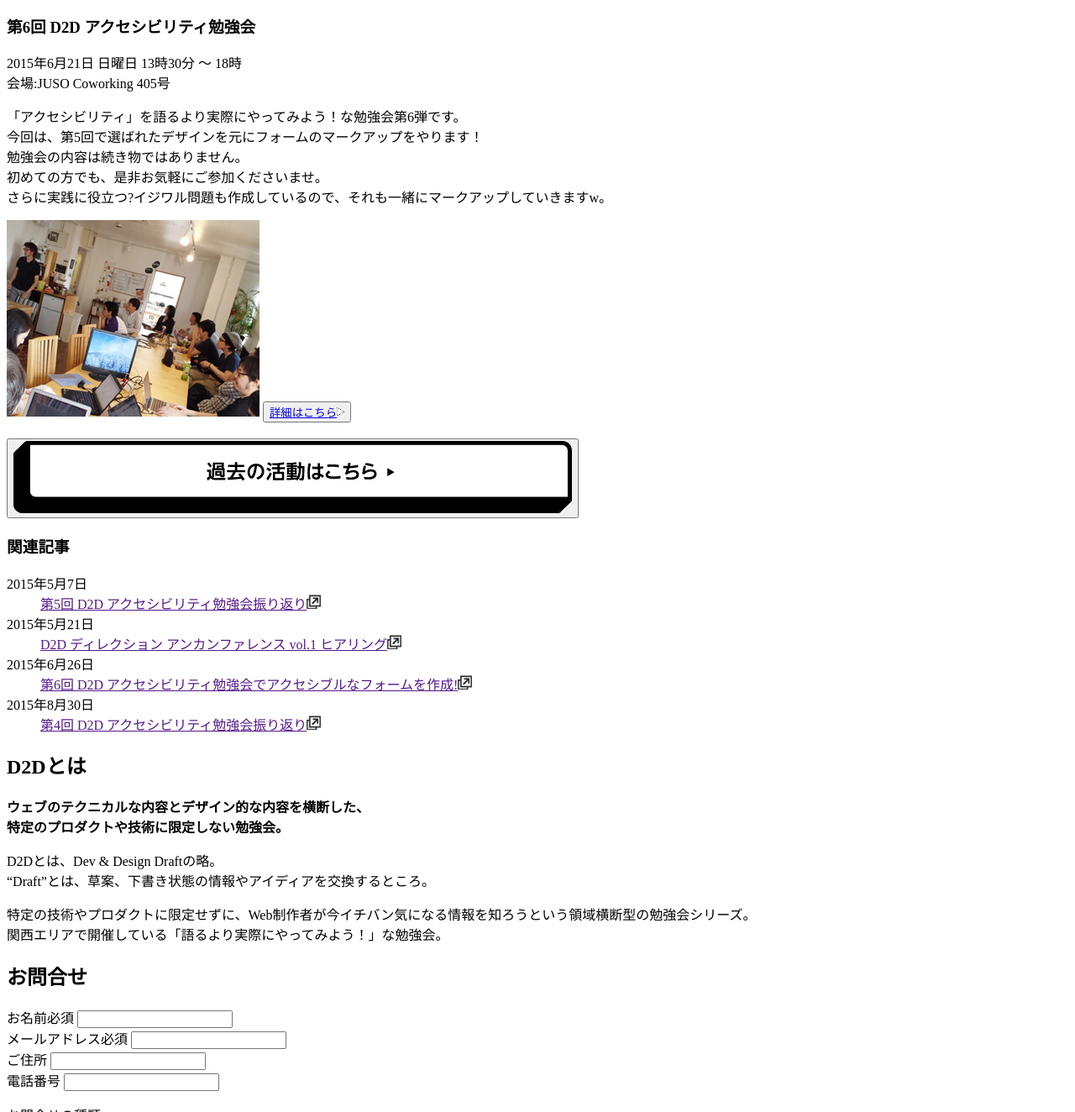
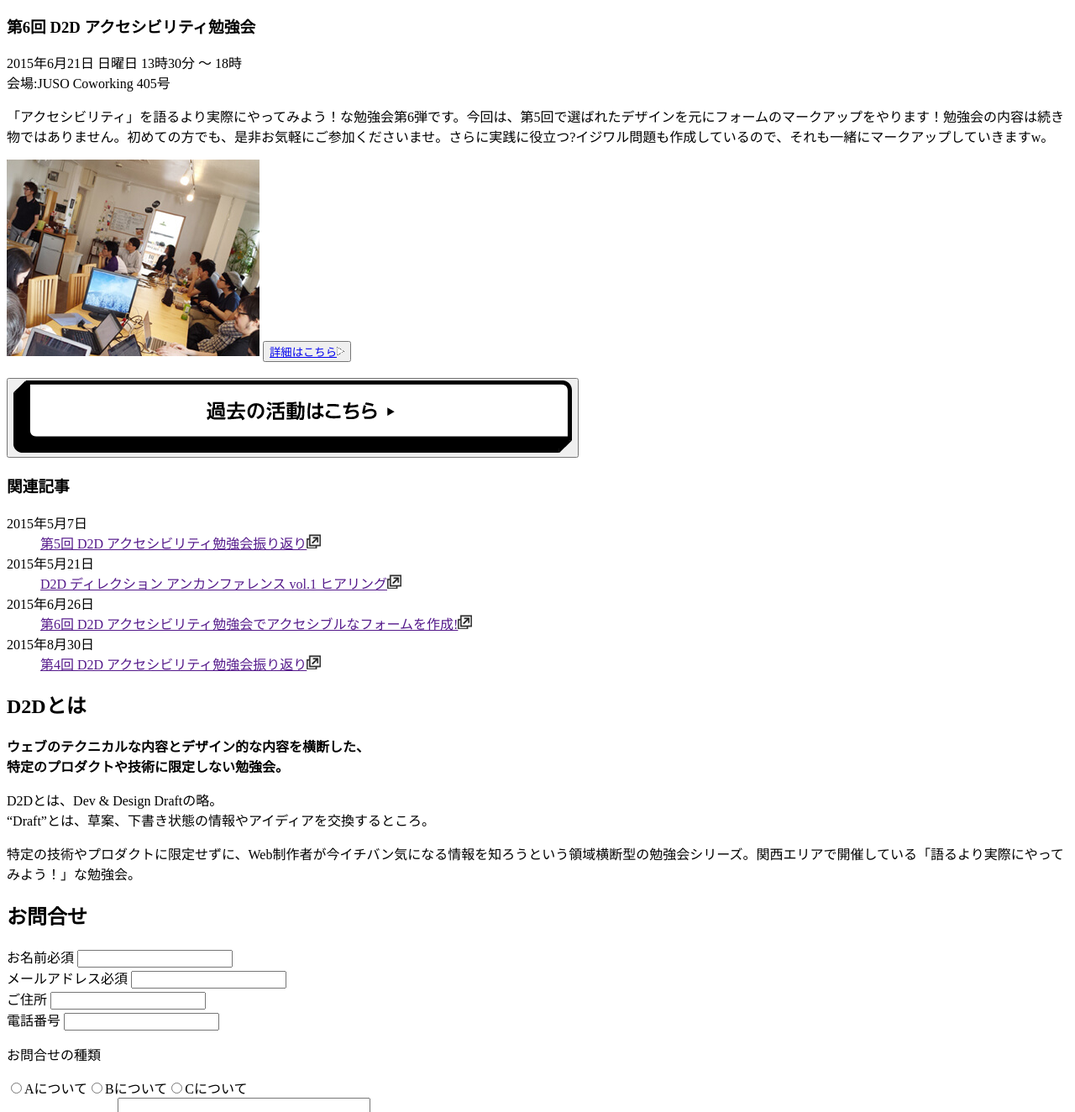
Before and after one commit to D2DRAFT/a11y7C, a plain HTML site: page docs/index.html in a window 1280 px wide. Shown: the part 780-2104 px from the top of the page at 84% size. Drawn offline with Linux system fonts and the light colour scheme.

Commit message:
no message

```diff
--- a/docs/index.html
+++ b/docs/index.html
@@ -30,11 +30,7 @@
 <h3>第6回 D2D  アクセシビリティ勉強会</h3>
 <p>2015年6月21日 日曜日 13時30分 ～ 18時<br>
 会場:JUSO Coworking 405号</p>
-<p>「アクセシビリティ」を語るより実際にやってみよう！な勉強会第6弾です。<br>
-今回は、第5回で選ばれたデザインを元にフォームのマークアップをやります！<br>
-勉強会の内容は続き物ではありません。<br>
-初めての方でも、是非お気軽にご参加くださいませ。<br>
-さらに実践に役立つ?イジワル問題も作成しているので、それも一緒にマークアップしていきますw。</p>
+<p>「アクセシビリティ」を語るより実際にやってみよう！な勉強会第6弾です。今回は、第5回で選ばれたデザインを元にフォームのマークアップをやります！勉強会の内容は続き物ではありません。初めての方でも、是非お気軽にご参加くださいませ。さらに実践に役立つ?イジワル問題も作成しているので、それも一緒にマークアップしていきますw。</p>
 <img src="img/img_d2dstudy.jpg" width="301" height="234" alt="イベントの様子">
 <button><a href="#">詳細はこちら<img src="img/arrow_right.gif" width="9" height="11" alt="別サイトに移動します。"></a>
 </button>
@@ -63,8 +59,7 @@
 特定のプロダクトや技術に限定しない勉強会。</strong></p>
 <p>D2Dとは、Dev &amp; Design Draftの略。<br>
 “Draft”とは、草案、下書き状態の情報やアイディアを交換するところ。</p>
-<p>特定の技術やプロダクトに限定せずに、Web制作者が今イチバン気になる情報を知ろうという領域横断型の勉強会シリーズ。<br>
-関西エリアで開催している「語るより実際にやってみよう！」な勉強会。</p>
+<p>特定の技術やプロダクトに限定せずに、Web制作者が今イチバン気になる情報を知ろうという領域横断型の勉強会シリーズ。関西エリアで開催している「語るより実際にやってみよう！」な勉強会。</p>
 
 </section>
 
```
